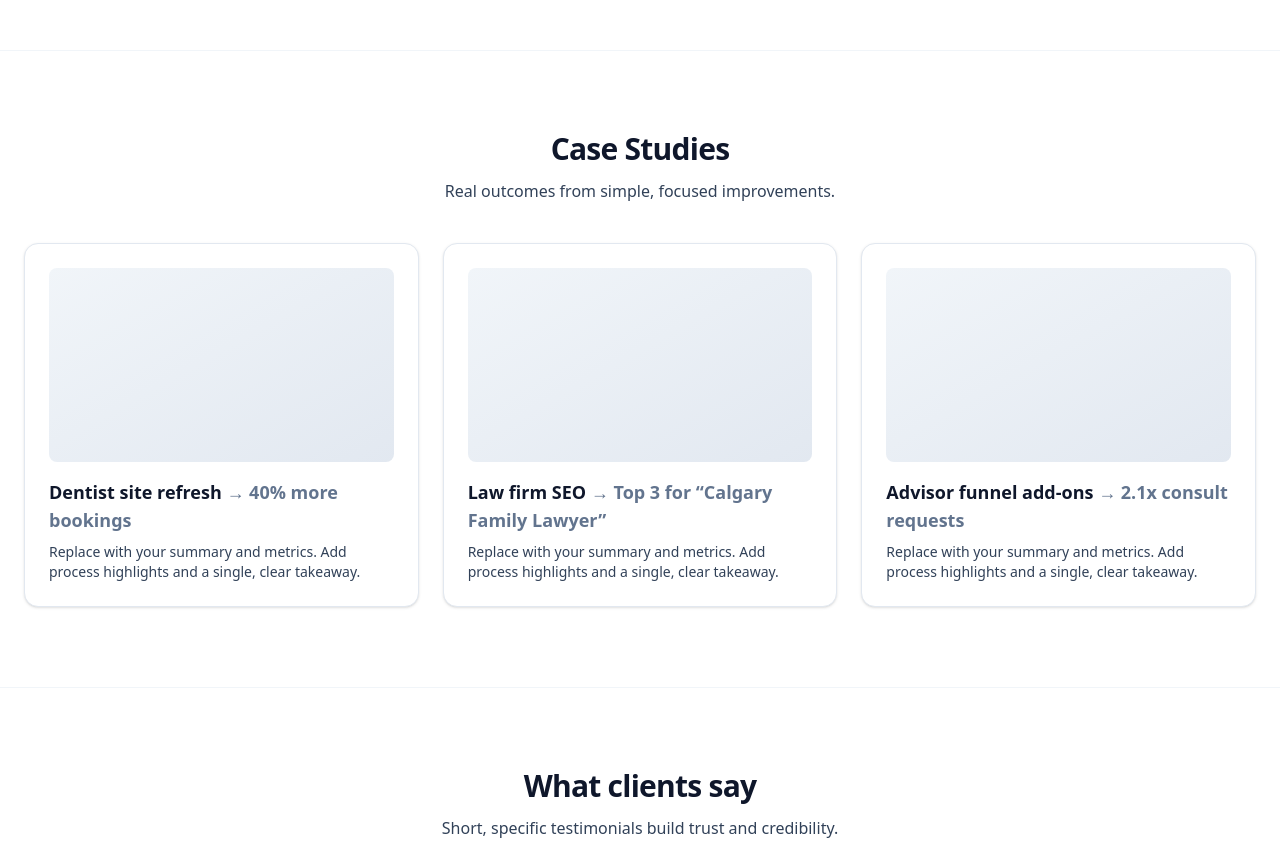
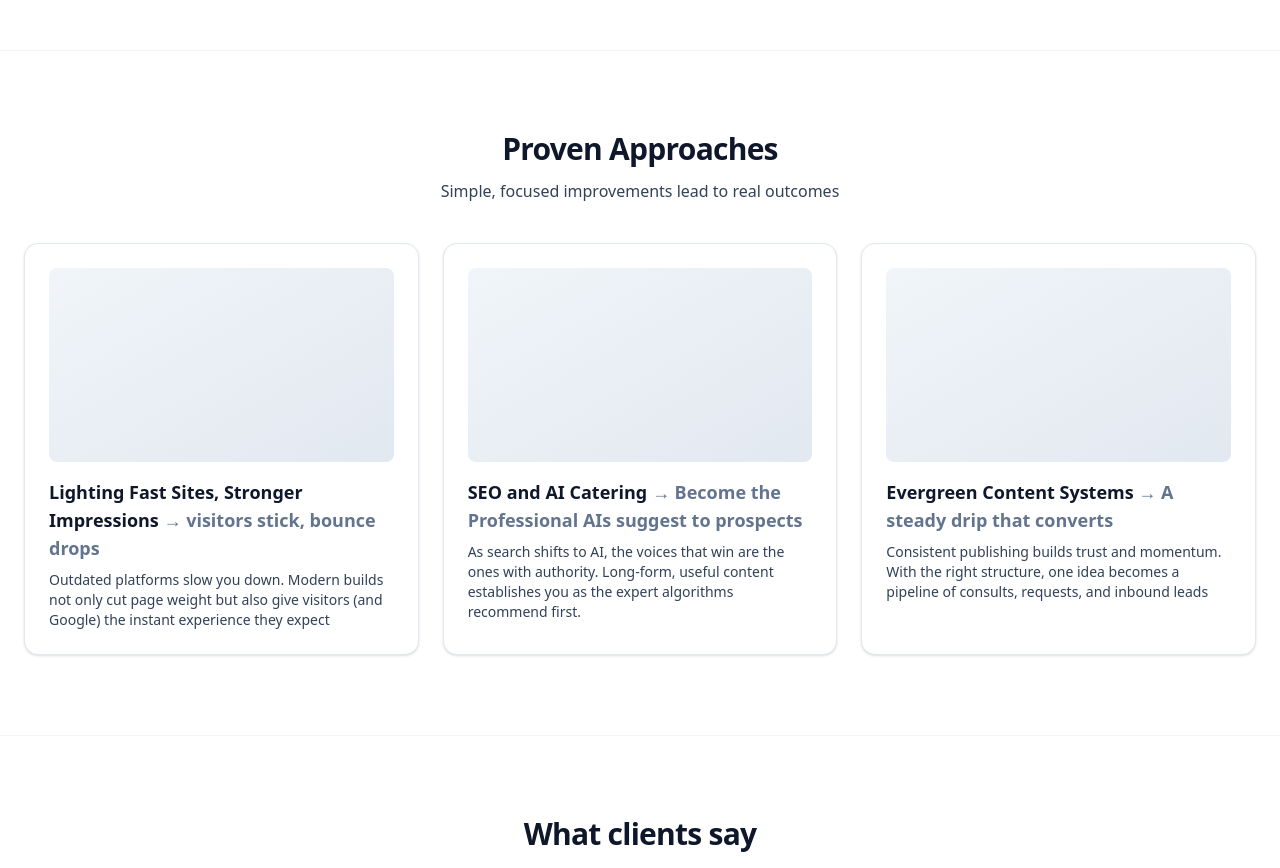
Before and after one commit to m4cbeth/warpofolio, a Next.js app: page / in a window 1280 px wide. Shown: the part 1520-2388 px from the top of the page. Built offline with nearby package versions, Linux system fonts and the light colour scheme.

Commit message:
finished reasons, now need to change testimonials

```diff
--- a/src/components/ReasonsSection.tsx
+++ b/src/components/ReasonsSection.tsx
@@ -14,14 +14,14 @@ export function ReasonsSection({ items }: { items: Reasons[] }) {
           transition={sectionTransition}
           className="mx-auto max-w-2xl text-center"
         >
-          <h2 className="text-3xl font-bold tracking-tight text-slate-900 dark:text-white">Case Studies</h2>
-          <p className="mt-3 text-slate-700 dark:text-slate-300">Real outcomes from simple, focused improvements.</p>
+          <h2 className="text-3xl font-bold tracking-tight text-slate-900 dark:text-white">Proven Approaches</h2>
+          <p className="mt-3 text-slate-700 dark:text-slate-300">Simple, focused improvements lead to real outcomes</p>
         </motion.div>
 
         <div className="mt-10 grid gap-6 sm:grid-cols-2 lg:grid-cols-3">
-          {items.map((c) => (
+          {items.map((improvement) => (
             <motion.article
-              key={c.title}
+              key={improvement.title}
               variants={fadeUp}
               initial="initial"
               whileInView="animate"
@@ -31,10 +31,10 @@ export function ReasonsSection({ items }: { items: Reasons[] }) {
             >
               <div className="aspect-[16/9] w-full rounded-md bg-gradient-to-br from-slate-100 to-slate-200 dark:from-slate-800 dark:to-slate-900" />
               <h3 className="mt-4 text-lg font-semibold text-slate-900 dark:text-white">
-                {c.title} <span className="text-slate-500 dark:text-slate-400">{c.result}</span>
+                {improvement.title} <span className="text-slate-500 dark:text-slate-400">{improvement.result}</span>
               </h3>
               <p className="mt-2 text-sm text-slate-700 dark:text-slate-300">
-                Replace with your summary and metrics. Add process highlights and a single, clear takeaway.
+                {improvement.explain}
               </p>
             </motion.article>
           ))}
--- a/src/data/content-data.tsx
+++ b/src/data/content-data.tsx
@@ -9,6 +9,7 @@ export type Testimonial = {
 export type Reasons = {
   title: string;
   result: string;
+  explain: string;
 };
 
 export type ServiceItem = {
@@ -91,10 +92,45 @@ export const services: ServiceItem[] = [
   },
 ];
 
+export const reasonsNames = [
+  "Opportunities",
+  "Growth Paths",
+  "Strategies in Action",
+  "Potential Wins",
+  "Sample Playbooks",
+  "What’s Possible",
+  "Quick Wins",
+  "Vision in Practice",
+  "Idea Sparks",
+  "Future Scenarios",
+  "Proven Approaches",
+  "Strategic Angles",
+  "Blueprints",
+  "Pathways to Growth"
+]
+
+const extra = [
+  "Faster Sites, Stronger Impressions",
+]
+
 export const reasons: Reasons[] = [
-  { title: "Dentist site refresh", result: "→ 40% more bookings" },
-  { title: "Law firm SEO", result: "→ Top 3 for “Calgary Family Lawyer”" },
-  { title: "Advisor funnel add-ons", result: "→ 2.1x consult requests" },
+  {
+    title: "Lighting Fast Sites, Stronger Impressions",
+    result: "→ visitors stick, bounce drops",
+    explain: "Outdated platforms slow you down. Modern builds not only cut page weight but also give visitors (and Google) the instant experience they expect"
+  },
+  {
+    title: "SEO and AI Catering",
+    result: "→ Become the Professional AIs suggest to prospects",
+    explain: "As search shifts to AI, the voices that win are the ones with authority. Long-form, useful content establishes you as the expert algorithms recommend first."
+
+  },
+  {
+    title: "Evergreen Content Systems",
+    result: "→ A steady drip that converts",
+    explain: "Consistent publishing builds trust and momentum. With the right structure, one idea becomes a pipeline of consults, requests, and inbound leads"
+
+  },
 ];
 
 export const testimonials: Testimonial[] = [
```
